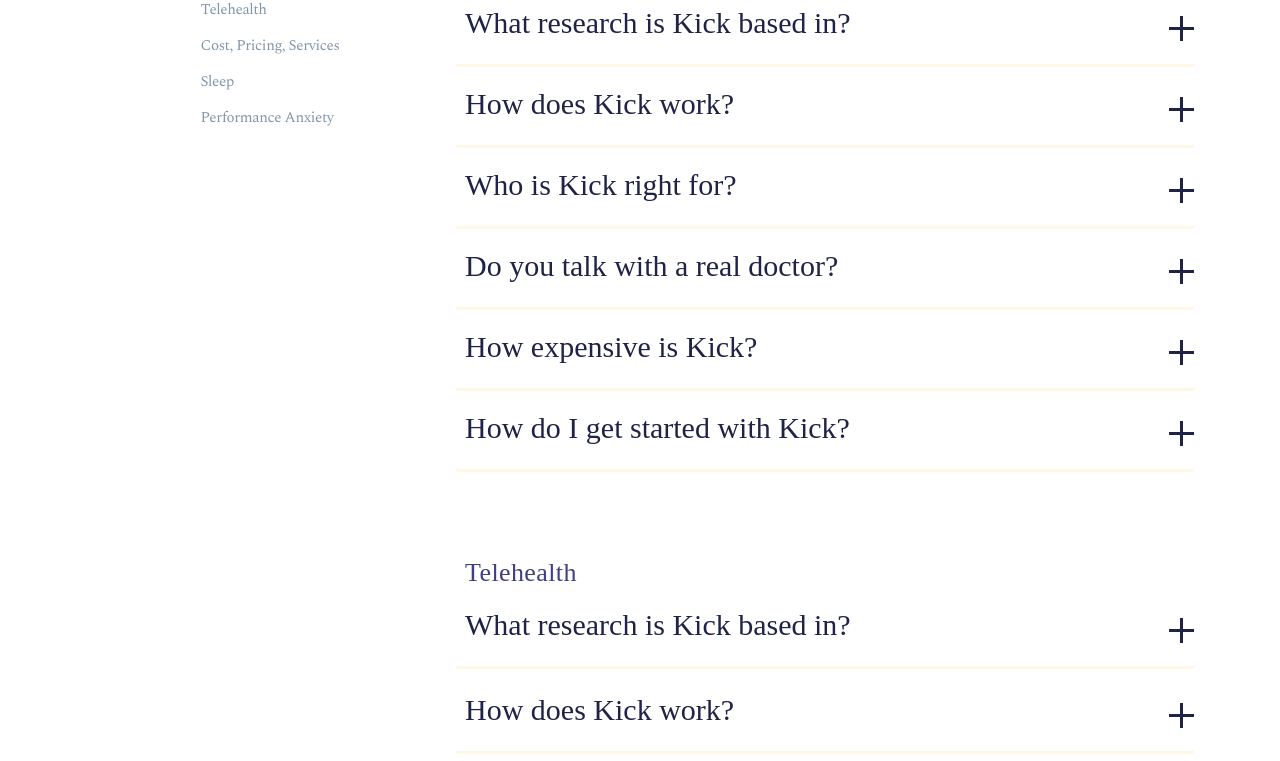
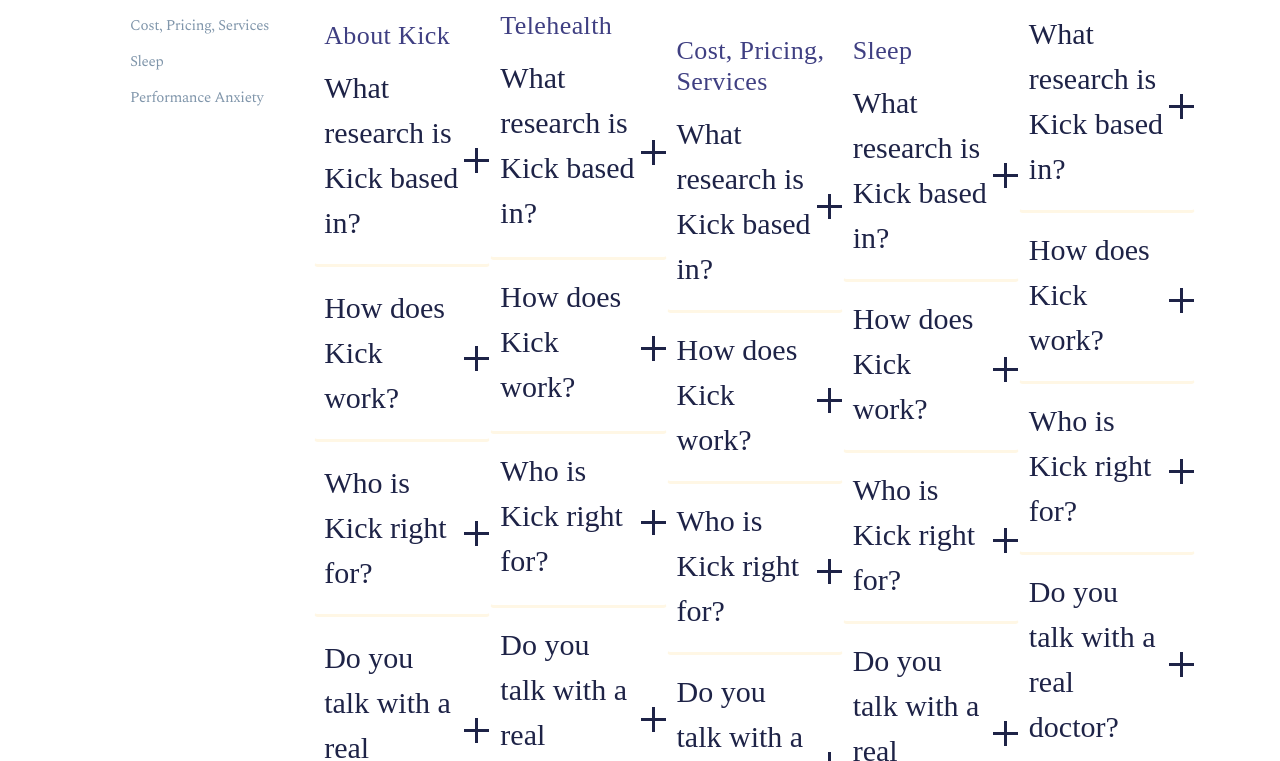
Before and after one commit to kaye-fullstack/kick-site-team-b, a website: page src/faq.html in a window 1280 px wide. Shown: the part 425-1186 px from the top of the page. Drawn offline with nearby package versions, Linux system fonts and the light colour scheme; files that its build step writes are made by us from their sources; files whose address does not match are found by name; a web font is replaced by a local one.

Commit message:
updated faq/main

```diff
--- a/src/faq.html
+++ b/src/faq.html
@@ -93,15 +93,29 @@
             <a class="list-group-item" href="#faq-sleep">Sleep</a>
             <a class="list-group-item" href="#faq-performance">Performance Anxiety</a>
           </div>
-          <div class="accordion-wrapper">
-            <div id="faq-about-kick" class="accordion-holder">
-              <h2 class="title">About Kick</h2>
-              <div id="accordionAbout-kick" class="accordion">
-                <div class="card">
-                  <div id="headingA1" class="card-header">
-                    <button class="btn btn-link" type="button" data-toggle="collapse" data-target="#collapseA1" aria-expanded="false" aria-controls="collapseA1">
-                      What research is Kick based in?
-                    </button>
+          <div class="accordion-holder">
+            <div class="accordion">
+              <div class="section-holder">
+                <h2 class="title"> About Kick </h2>
+                  <div class="accordion" id="accordionExample">
+                    <div class="card">
+                      <div class="card-header" id="headingAboutOne">
+                        <button class="btn btn-link" type="button" data-toggle="collapse" data-target="#collapseAboutOne" aria-expanded="false" aria-controls="collapseAboutOne">
+                          What research is Kick based in?
+                        </button>
+                      </div>
+                      <div id="collapseAboutOne" class="collapse" aria-labelledby="headingAboutOne" data-parent="#accordionExample">
+                        <div class="card-body">
+                          <p class="description">
+                            Kick was started to support our fearless customer in achieving their goals. Backed by leading researchers and people who care.
+                          </p>
+                          <p class="description">
+                            Lorem ipsum dolor sit amet consectetur adipisicing elit. Labore aperiam quam possimus rerum laudantium temporibus praesentium voluptatibus! Expedita laboriosam rerum id, repudiandae iste earum. Aliquid exercitationem obcaecati fuga eum asperiores?
+                            Lorem ipsum dolor, sit amet consectetur adipisicing elit.
+                          </p>
+                        </div>
+                      </div>
+                    </div>
                   </div>
                   <div id="collapseA1" class="collapse" aria-labelledby="headingA1" data-parent="#accordionAbout-kick">
                     <div class="card-body">
--- a/src/styles/layout/_section-accordion.scss
+++ b/src/styles/layout/_section-accordion.scss
@@ -137,7 +137,7 @@
   .section-faq {
     padding: 67px 0;
 
-    .accordion-holder {
+    .section-holder {
       &:nth-child(2),
       &:nth-child(3),
       &:nth-child(4),
@@ -214,7 +214,7 @@
   .section-faq {
     padding: 50px 0;
 
-    .accordion-holder {
+    .section-holder {
       &:nth-child(2),
       &:nth-child(3),
       &:nth-child(4),
--- a/src/styles/main.scss
+++ b/src/styles/main.scss
@@ -32,7 +32,8 @@
   'layout/section-sleep-habits',
   'layout/section-accordion',
   'layout/section-doctor',
-  'layout/section-learn';
+  'layout/section-learn',
+  'layout/section-reviews';
 
 // 5. Components
 @import
@@ -43,7 +44,9 @@
 @import
   'pages/home',
   'pages/sleep',
-  'pages/doctor';
+  'pages/doctor',
+  'pages/faq',
+  'pages/reviews';
 
 // 7. Themes
 @import
--- a/src/styles/pages/_doctor.scss
+++ b/src/styles/pages/_doctor.scss
@@ -67,6 +67,21 @@
     .swiper-pagination {
       left: -61px;
       bottom: -6px;
+    }
+  }
+
+  .section-faq {
+    .accordion-holder {
+      position: relative;
+
+      width: 100%;
+      height: 527px;
+
+      overflow: auto;
+
+      &::-webkit-scrollbar {
+        display: none;
+      }
     }
   }
 
@@ -151,7 +166,7 @@
     }
 
     .section-faq {
-      .accordion-wrapper {
+      .accordion-holder {
         overflow: auto;
         height: 500px;
       }
@@ -202,7 +217,7 @@
     }
 
     .section-faq {
-      .accordion-wrapper {
+      .accordion-holder {
         overflow: auto;
         height: 500px;
       }
@@ -265,7 +280,7 @@
     }
 
     .section-faq {
-      .accordion-wrapper {
+      .accordion-holder {
         overflow: auto;
         height: 500px;
       }
@@ -355,7 +370,7 @@
     }
 
     .section-faq {
-      .accordion-wrapper {
+      .accordion-holder {
         overflow: auto;
         height: 500px;
       }
```
